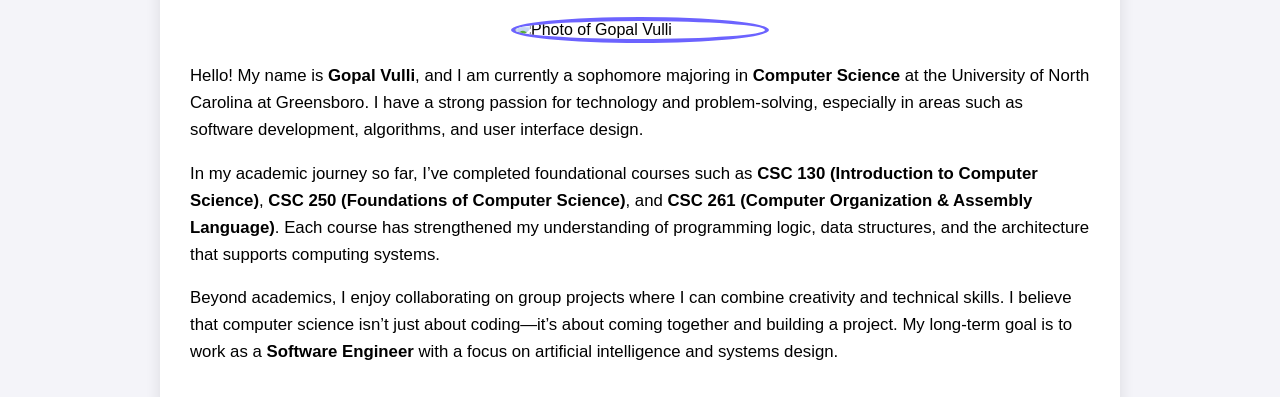
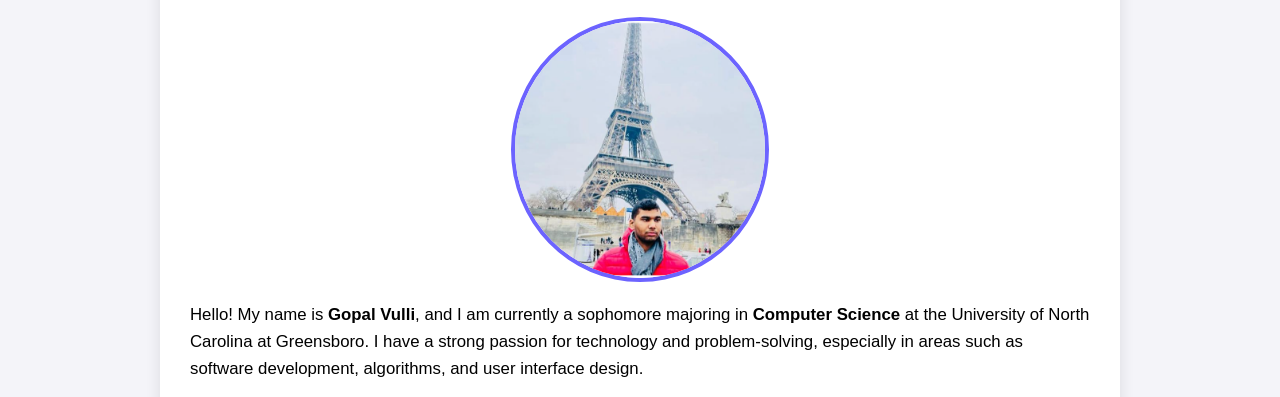
Before and after one commit to gopalatschool-lgtm/gopal-portfolio, a plain HTML site: page about.html in a window 1280 px wide. Shown: the part 332-729 px from the top of the page. Drawn offline with Linux system fonts and the light colour scheme.

Commit message:
Update about.html

```diff
--- a/about.html
+++ b/about.html
@@ -31,7 +31,7 @@
 
 <section id="about">
   <h2>About Me</h2>
-  <img src="/gopalatschool-lgtm/your-photo.png" alt="Photo of Gopal Vulli">
+  <img src="your-photo.png" alt="Gopal Vulli Photo">
 
   <p>
     Hello! My name is <strong>Gopal Vulli</strong>, and I am currently a sophomore majoring in <strong>Computer Science</strong> at the University of North Carolina at Greensboro.
```
